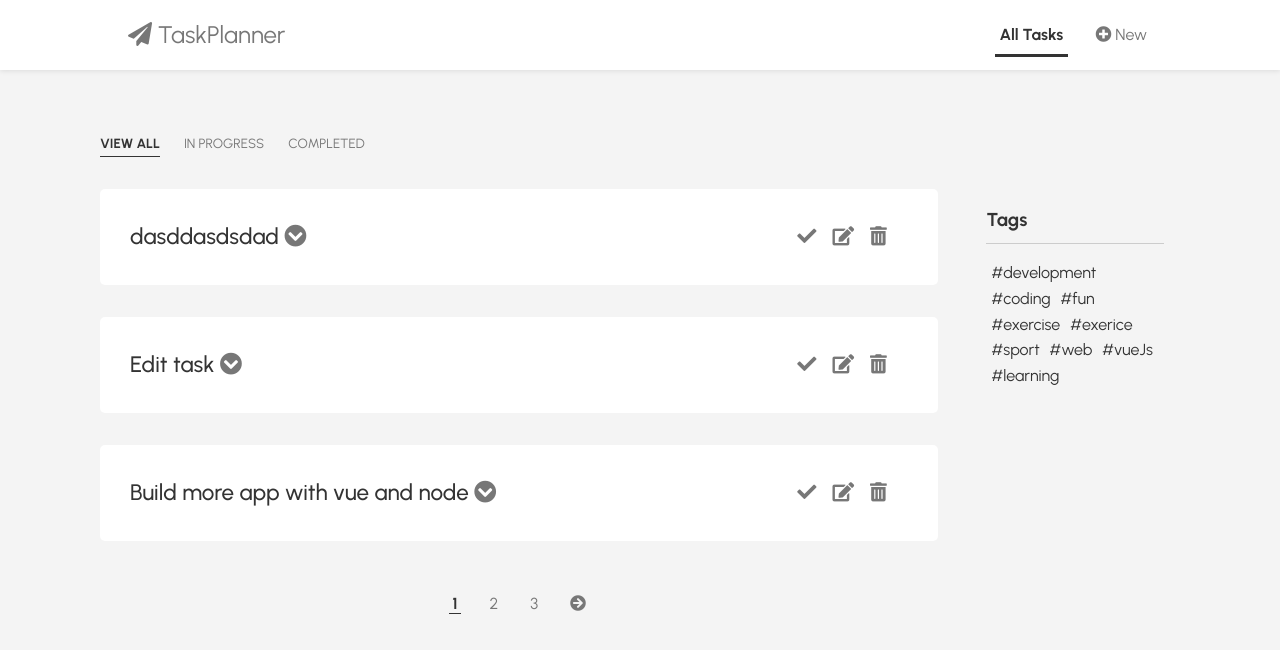
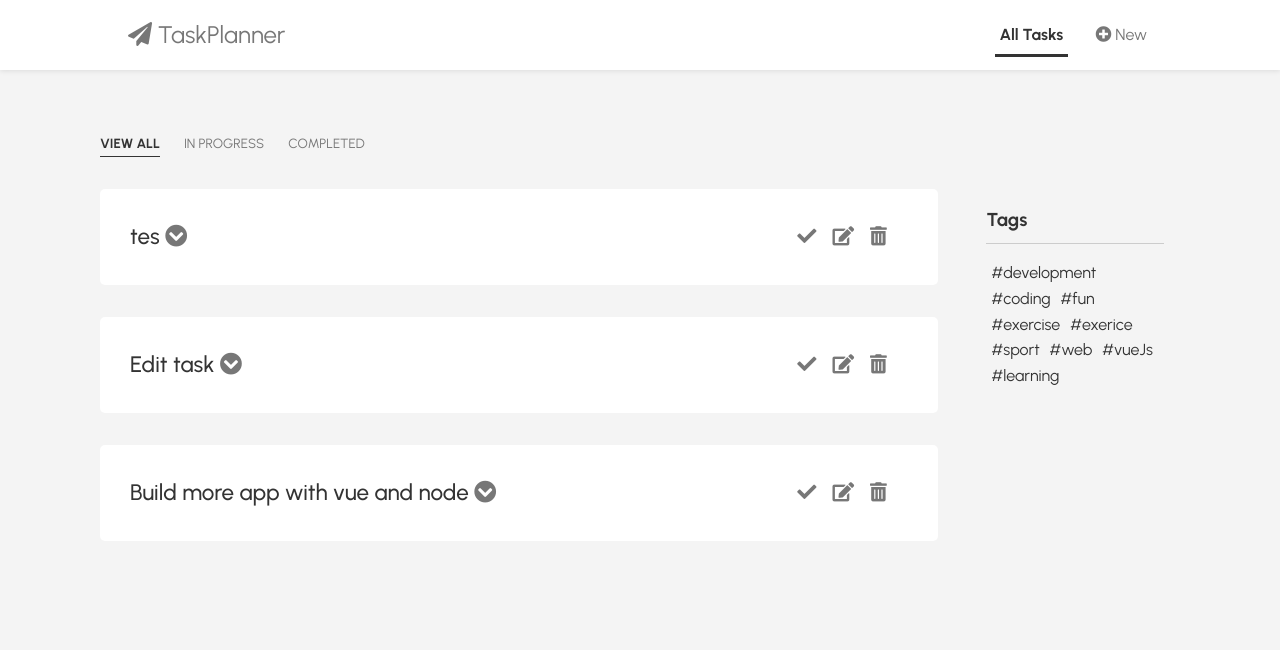
Before and after one commit to thariqaudah/task-planner, a Vue app: page / in a window 1280 px wide. Shown: the top 650 px of the page. Built offline with nearby package versions, Linux system fonts and the light colour scheme; data requests are answered from the project's data file.

Commit message:
Add pagination

```diff
--- a/_data/db.json
+++ b/_data/db.json
@@ -77,20 +77,20 @@
       "id": 8
     },
     {
-      "title": "dasddasdsdad",
-      "description": "dasd",
-      "tags": [],
-      "done": false,
-      "createdAt": 1630487091743,
-      "id": 9
-    },
-    {
       "title": "Edit task",
       "description": "dasd",
       "tags": [],
       "done": false,
       "createdAt": 1630487066928,
       "id": 11
+    },
+    {
+      "title": "tes",
+      "description": "sdasdn",
+      "tags": [],
+      "done": false,
+      "createdAt": 1630488669664,
+      "id": 12
     }
   ]
 }
--- a/src/components/Pagination.vue
+++ b/src/components/Pagination.vue
@@ -18,7 +18,7 @@
 </template>
 
 <script>
-import { onMounted, ref } from 'vue'
+import { onMounted, ref, watchEffect } from 'vue'
 
 export default {
 	name: 'Pagination',
@@ -26,10 +26,14 @@ export default {
 	setup(props, { emit }) {
 		const pages = ref([])
 
-		onMounted(async () => {
+		watchEffect(() => {
 			let numberOfPages = Math.ceil(props.countDocs / props.limit)
+			console.log(numberOfPages, props.countDocs)
 			for (let i = 1; i <= numberOfPages; i++) {
-				pages.value.push(i)
+				let pages = []
+				pages.push(i)
+				console.log(pages)
+				pages.value = pages
 			}
 		})
 
```
